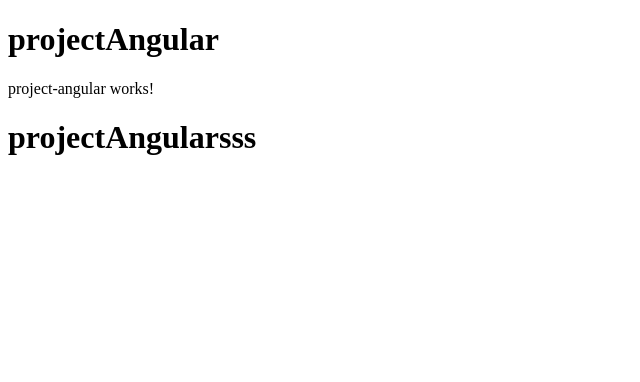
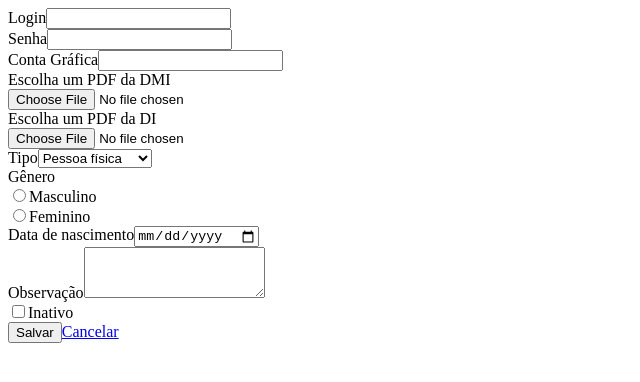
Before and after one commit to Samuelccp0161/angularForms, an Angular app in the folder projectAngular/: page / in a window 1280 px wide. Shown: the top 382 px of the page, without its empty margins (0-640 px from the left). Built offline with nearby package versions, Linux system fonts and the light colour scheme.

Commit message:
terminado login, senha e conta grafica com as importações do pdf, faltando ajeitar os botões e refatorar o codigo.

```diff
--- a/projectAngular/src/app/app.component.html
+++ b/projectAngular/src/app/app.component.html
@@ -1,2 +1,3 @@
-<h1>{{title}}</h1>
-<app-project-angular></app-project-angular>
+<div class="container mt-5 mb-5">
+    <app-formulario></app-formulario>
+</div>
--- /dev/null
+++ b/projectAngular/src/app/clientes/formulario/formulario.component.html
@@ -0,0 +1,64 @@
+<form>
+
+    <div class="form-group">
+      <label for="nome">Login</label>
+      <input type="text" class="form-control" name="nome" id="nome" [(ngModel)]="cliente.login"><br/>
+      <label for="nome">Senha</label>
+      <input type="password" class="form-control" name="password" id="password" [(ngModel)]="cliente.password"><br/>
+    </div>
+
+  <div class="form-group" id="contaGrafica">
+    <label for="nome">Conta Gráfica</label>
+    <input type="text" class="form-control" name="contaGrafica" id="contaGrafica" [(ngModel)]="cliente.contaGrafica" onkeypress="return event.charCode >= 48 && event.charCode<=57">
+  </div>
+
+  <div class="form-group" id="importPdfDMI">
+    <label>Escolha um PDF da DMI</label><br/>
+    <input type="file" (change)="inputFileChange($event)"/>
+  </div>
+
+  <div class="form-group" id="importPdfDI">
+    <label>Escolha um PDF da DI</label><br/>
+    <input type="file" (change)="inputFileChange($event)"/>
+  </div>
+
+    <div class="form-group">
+      <label for="tipo">Tipo</label>
+      <select class="form-control" name="tipo" id="tipo" [(ngModel)]="cliente.tipo">
+        <option value="1">Pessoa física</option>
+        <option value="2">Pessoa jurídica</option>
+      </select>
+    </div>
+
+    <div class="form-group">
+      <label>Gênero</label>
+
+      <div class="form-check">
+        <input class="form-check-input" type="radio" name="genero" id="masculino" [(ngModel)]="cliente.genero" [value]="1">
+        <label class="form-check-label" for="masculino">Masculino</label>
+      </div>
+      <div class="form-check">
+        <input class="form-check-input" type="radio" name="genero" id="feminino" [(ngModel)]="cliente.genero" [value]="2">
+        <label class="form-check-label" for="feminino">Feminino</label>
+      </div>
+    </div>
+
+    <div class="form-group">
+      <label for="dataNascimento">Data de nascimento</label>
+      <input type="date" class="form-control" name="dataNascimento" id="dataNascimento" [(ngModel)]="cliente.dataNascimento">
+    </div>
+
+    <div class="form-group">
+      <label for="observacao">Observação</label>
+      <textarea class="form-control" rows="3" name="observacao" id="observacao" [(ngModel)]="cliente.observacao"></textarea>
+    </div>
+
+    <div class="form-check">
+      <input class="form-check-input" type="checkbox" name="inativo" id="inativo" [(ngModel)]="cliente.inativo">
+      <label class="form-check-label" for="inativo">Inativo</label>
+    </div>
+
+    <input type="submit" class="btn btn-primary mt-4" value="Salvar">
+    <a href="#" class="btn btn-secondary mt-4 ml-2">Cancelar</a>
+
+  </form>
--- /dev/null
+++ b/projectAngular/src/app/clientes/shared/cliente/cliente.component.html
@@ -0,0 +1 @@
+<p>cliente works!</p>
--- a/projectAngular/src/app/project-angular/project-angular.component.html
+++ /dev/null
@@ -1,2 +0,0 @@
-<p>project-angular works!</p>
-<h1>{{title}}</h1>
--- a/projectAngular/src/app/project-angular/project-angular.component.ts
+++ /dev/null
@@ -1,10 +0,0 @@
-import { Component, OnInit } from '@angular/core';
-
-@Component({
-  selector: 'app-project-angular',
-  templateUrl: './project-angular.component.html',
-  styleUrls: ['./project-angular.component.css']
-})
-export class ProjectAngularComponent {
-  title = 'projectAngularsss';
-}
```
Also changed, not shown: projectAngular/src/app/app.module.ts (+7 -3 lines), projectAngular/src/app/clientes/shared/cliente/cliente.component.ts (added, +16 -0 lines), projectAngular/src/app/app.component.ts (line endings or trailing spaces), projectAngular/src/app/clientes/formulario/formulario.component.css (added), projectAngular/src/app/clientes/shared/cliente/cliente.component.css (added), 2 other files (tests, documents, lock files or other folders).
